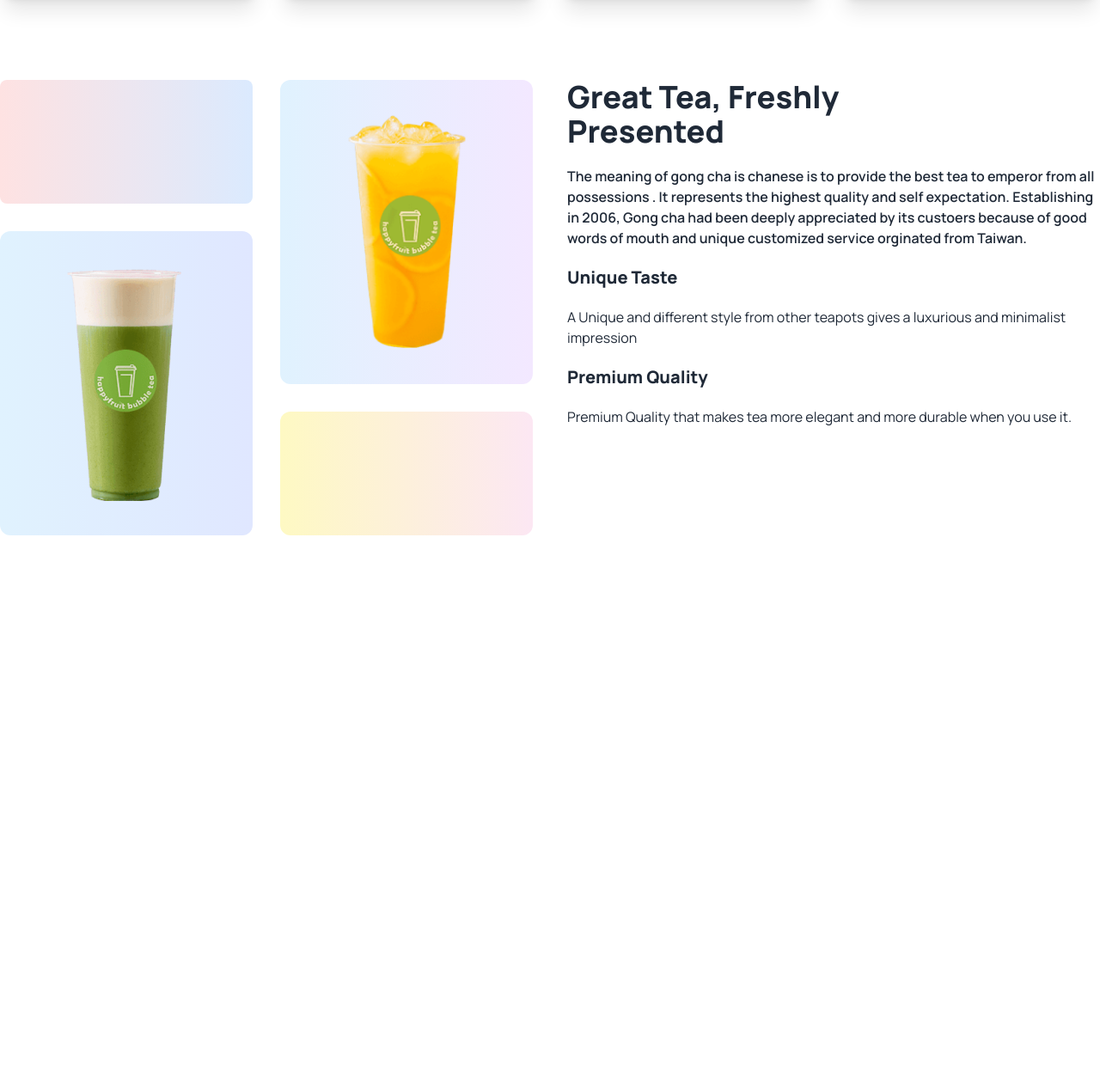
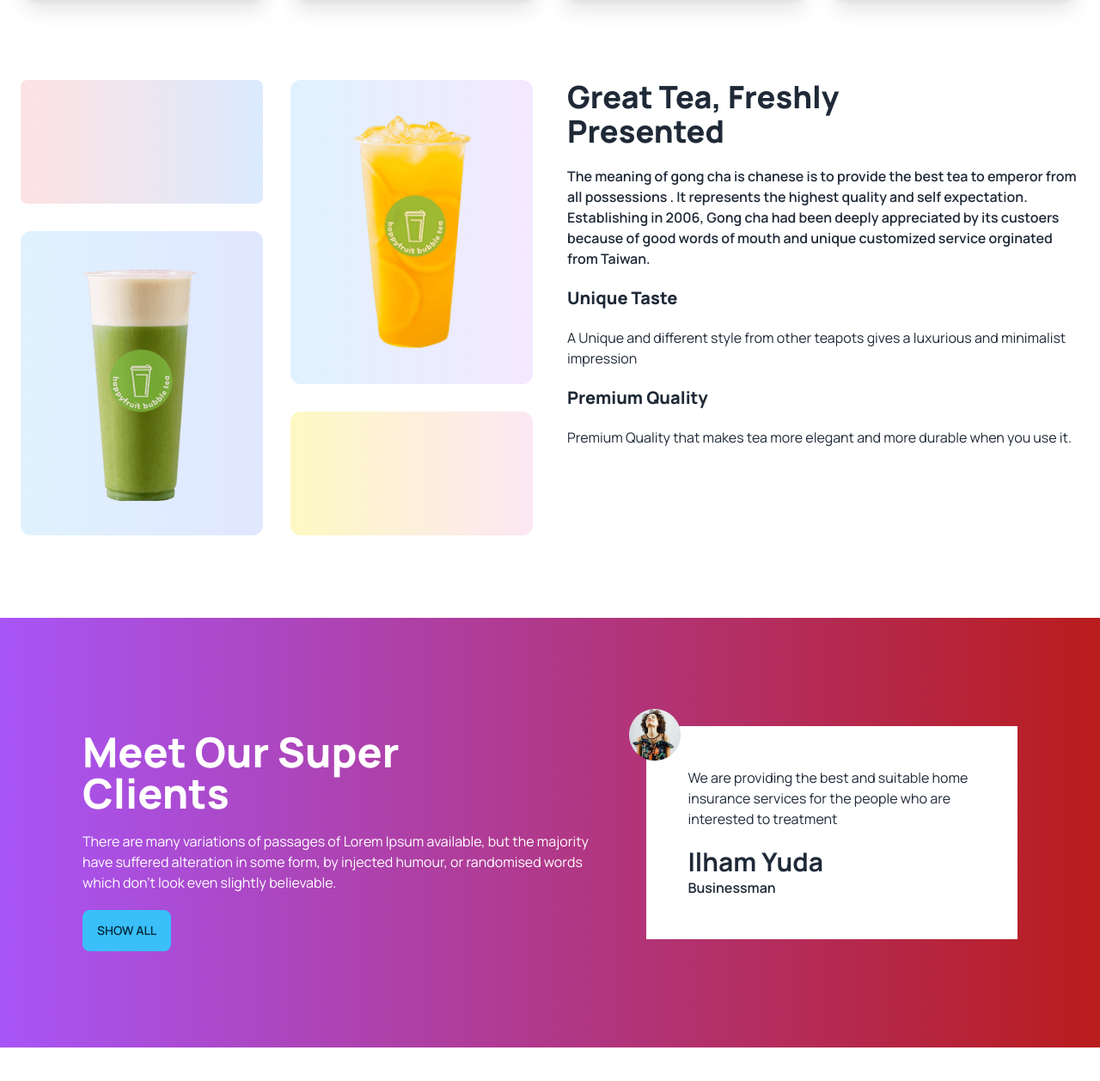
Before and after one commit to omarfaruk70/tea-house-with-DaisyUi, a plain HTML site: page index.html in a window 1280 px wide. Shown: the part 1016-2274 px from the top of the page at 86% size. Before the commit the page ends 1735 px from the top, so only its background shows below. Drawn offline with nearby package versions, Linux system fonts and the light colour scheme; files whose address does not match are found by name.

Commit message:
customer review added

```diff
--- a/index.html
+++ b/index.html
@@ -46,7 +46,7 @@
   </head>
   <body class="manrope-font">
     <header>
-      <div class="hero">
+      <div class="hero px-6">
         <div class="hero-content flex flex-col lg:flex-row md:flex-col-2 gap-10">
           <div>
             <h1 class=" lg:text-7xl text-3xl font-bold">
@@ -78,7 +78,7 @@
 
     <main class="container mx-auto">
       <!-- featured products -->
-      <section class=" text-center my-24">
+      <section class=" text-center my-24 px-6">
 
       <h3 class="font-extrabold text-5xl mb-5">Our Featured Products</h3>
       <p class="max-w-5xl mx-auto">There are many variations of passages of Lorem Ipsum available, but the majority have suffered alteration in some form, by injected humour, or randomised words which don't look even slightly believable. </p>
@@ -115,7 +115,7 @@
       </div>
     </section>
     <!-- great tea, fresh tea section -->
-    <section class="my-24 flex  gap-10 flex-col lg:flex-row">
+    <section class="my-24 flex px-6  gap-10 flex-col lg:flex-row">
       <div class="grid gap-8 grid-cols-1 md:grid-cols-2 flex-1">
         <div class="bg-gradient-to-r from-red-100 to-blue-100 rounded-lg h-36"></div>
         <div class="row-span-2 bg-gradient-to-r from-sky-100 to-purple-100 rounded-xl flex justify-center px-3 py-10 ">
@@ -139,6 +139,22 @@
            <p>Premium Quality that makes tea more elegant and more durable when you use it.</p>
       </div>
     </section>
+    <!-- clients section -->
+    <section class="my-24 px-24 py-28 gap-12 flex flex-col lg:flex-row items-center bg-gradient-to-r from-purple-500 to-red-700">
+      <div class=" text-white">
+        <h2 class="text-5xl font-extrabold my-5"> Meet Our Super
+          <br>
+          Clients</h2>
+          <p class="my-5">There are many variations of passages of Lorem Ipsum available, but the majority have suffered alteration in some form, by injected humour, or randomised words which don't look even slightly believable. </p>
+          <button class="btn btn-info">Show All</button>
+      </div>
+      <div class="bg-white p-12 relative">
+        <img class="absolute -top-5 -left-5" src="images/client.png" alt="">
+        <p>We are providing the best and suitable home insurance services for the people who are interested to treatment</p>
+        <h4 class="text-3xl font-bold mt-5">Ilham Yuda</h4>
+        <p class="font-semibold">Businessman</p>
+      </div>
+    </section>
     </main>
     <footer></footer>
   </body>
```
